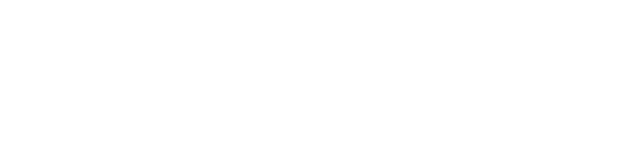
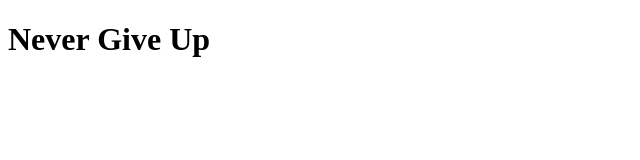
Before and after one commit to sairamkaviti/Interview-Day-1, a plain HTML site: page index.html in a window 1280 px wide. Shown: the whole page, without its empty margins (0-640 px from the left). Drawn offline with Linux system fonts and the light colour scheme.

Commit message:
Update index.html
Heading Added

```diff
--- a/index.html
+++ b/index.html
@@ -6,6 +6,6 @@
     <title>Day One Practice</title>
 </head>
 <body>
-
+    <h1>Never Give Up</h1>
 </body>
 </html>
```
